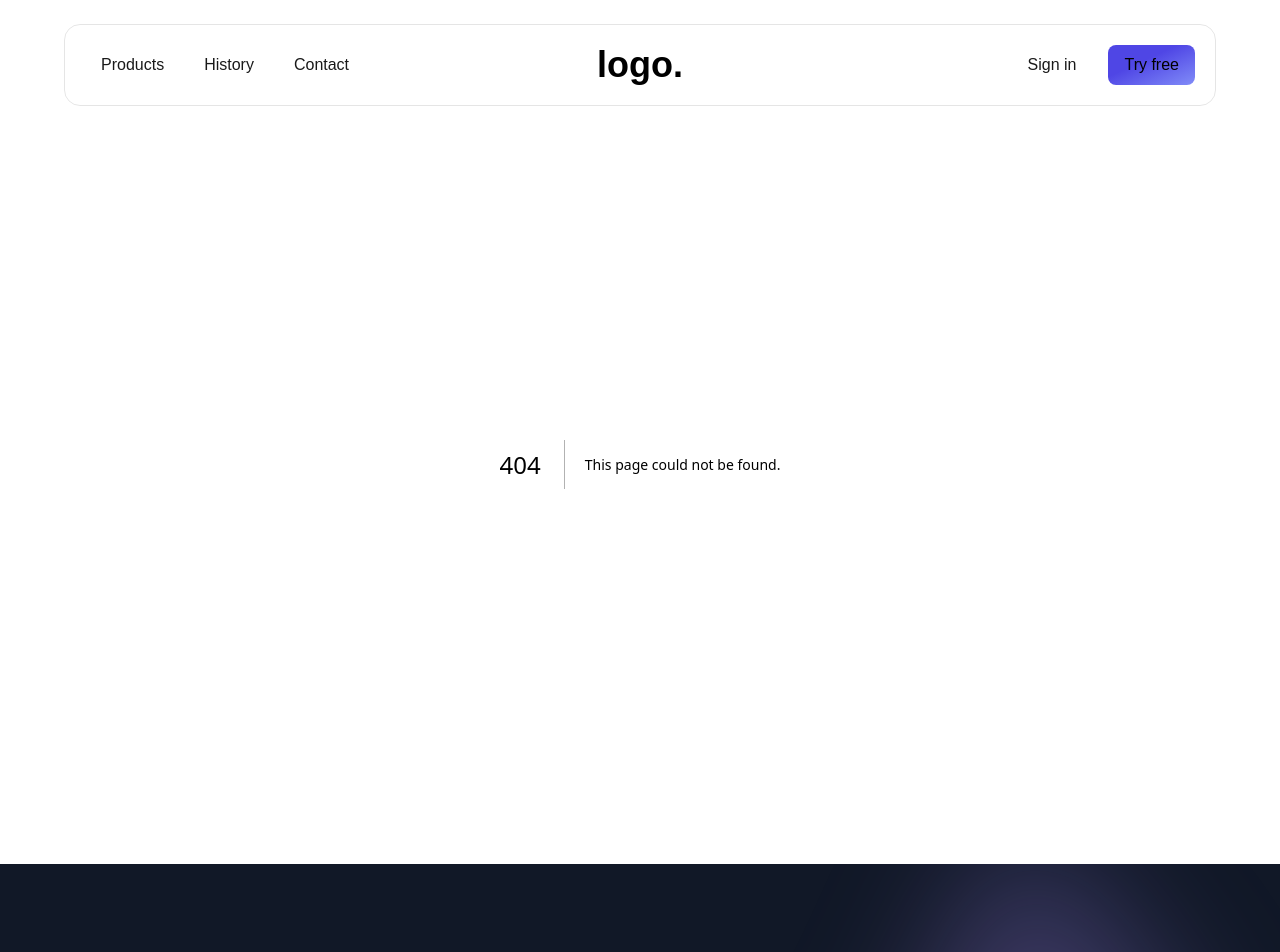
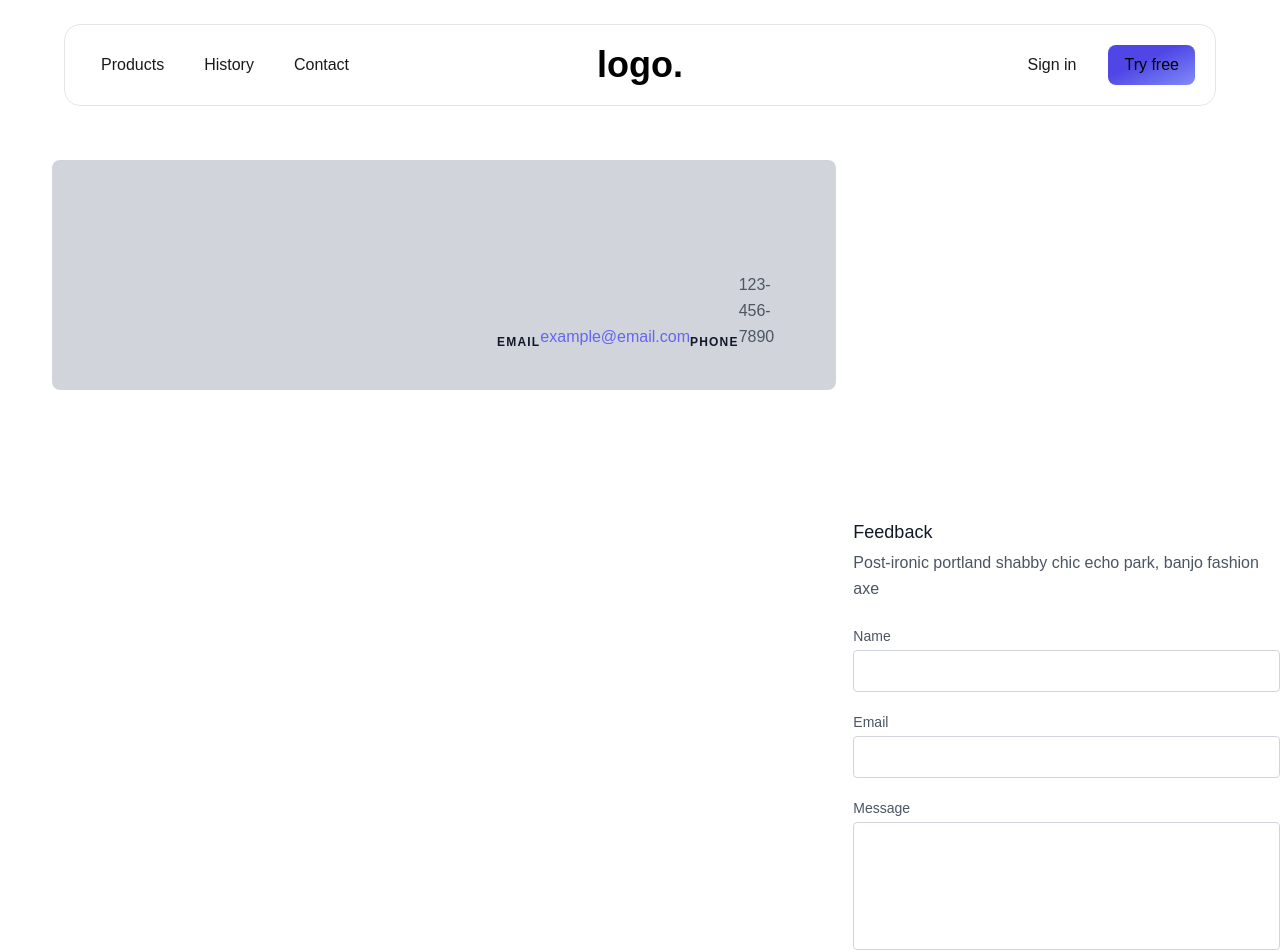
Before and after one commit to jugunu-21/farmopti, a Next.js app: page /Contact in a window 1280 px wide. Before the commit this address had no page. Shown: the top 952 px of the page. Built offline with nearby package versions, Linux system fonts and the light colour scheme.

Commit message:
add contact page

```diff
--- /dev/null
+++ b/app/Contact/page.tsx
@@ -0,0 +1,9 @@
+import Contact from "@/components/contact"
+
+export default function ContactDashboard(){
+    return(
+        <>
+        <Contact/>
+        </>
+    )
+}
--- /dev/null
+++ b/components/contact.tsx
@@ -0,0 +1,35 @@
+export default function Contact(){
+    return (
+        <>
+            <div className="text-gray-600 body-font relative mx-4 px-4">
+                <div className="container px-5 py-24 mx-auto flex sm:flex-nowrap flex-wrap">
+                    <div className="lg:w-2/3 md:w-1/2 bg-gray-300 rounded-lg overflow-hidden sm:mr-10 p-10 flex items-end justify-start relative">
+                        <iframe width="100%" height="100%"></iframe>
+                        <h2 className="title-font font-semibold text-gray-900 tracking-widest text-xs">EMAIL</h2>
+                        <a className="text-indigo-500 leading-relaxed">example@email.com</a>
+                        <h2 className="title-font font-semibold text-gray-900 tracking-widest text-xs mt-4">PHONE</h2>
+                        <p className="leading-relaxed">123-456-7890</p>
+                    </div>
+                </div>
+            </div>
+            <div className="lg:w-1/3 md:w-1/2 bg-white flex flex-col md:ml-auto w-full md:py-8 mt-8 md:mt-0">
+                <h2 className="text-gray-900 text-lg mb-1 font-medium title-font">Feedback</h2>
+                <p className="leading-relaxed mb-5 text-gray-600">Post-ironic portland shabby chic echo park, banjo fashion axe</p>
+                <div className="relative mb-4">
+                    <label htmlFor="name" className="leading-7 text-sm text-gray-600">Name</label>
+                    <input type="text" id="name" name="name" className="w-full bg-white rounded border border-gray-300 focus:border-indigo-500 focus:ring-2 focus:ring-indigo-200 text-base outline-none text-gray-700 py-1 px-3 leading-8 transition-colors duration-200 ease-in-out"/>
+                </div>
+                <div className="relative mb-4">
+                    <label htmlFor="email" className="leading-7 text-sm text-gray-600">Email</label>
+                    <input type="email" id="email" name="email" className="w-full bg-white rounded border border-gray-300 focus:border-indigo-500 focus:ring-2 focus:ring-indigo-200 text-base outline-none text-gray-700 py-1 px-3 leading-8 transition-colors duration-200 ease-in-out"/>
+                </div>
+                <div className="relative mb-4">
+                    <label htmlFor="message" className="leading-7 text-sm text-gray-600">Message</label>
+                    <textarea id="message" name="message" className="w-full bg-white rounded border border-gray-300 focus:border-indigo-500 focus:ring-2 focus:ring-indigo-200 h-32 text-base outline-none text-gray-700 py-1 px-3 resize-none leading-6 transition-colors duration-200 ease-in-out"/>
+                </div>
+                <button className="text-white bg-indigo-500 border-0 py-2 px-6 focus:outline-none hover:bg-indigo-600 rounded text-lg">Button</button>
+                <p className="text-xs text-gray-500 mt-3">Chicharrones blog helvetica normcore iceland tousled brook viral artisan.</p>
+            </div>
+        </>
+    );
+}
--- a/components/navbar.tsx
+++ b/components/navbar.tsx
@@ -116,7 +116,7 @@
 const GlassLink = ({ text }: { text: string }) => {
   return (
     <a
-      href="#"
+      href={text}
       className="group relative scale-100 overflow-hidden rounded-lg px-4 py-2 transition-transform hover:scale-105 active:scale-95"
     >
       <span className="relative z-10 text-black/90 transition-colors group-hover:text-black">
```
